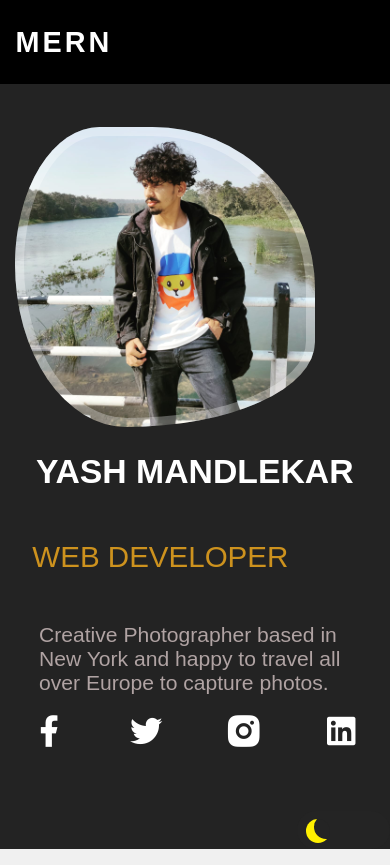
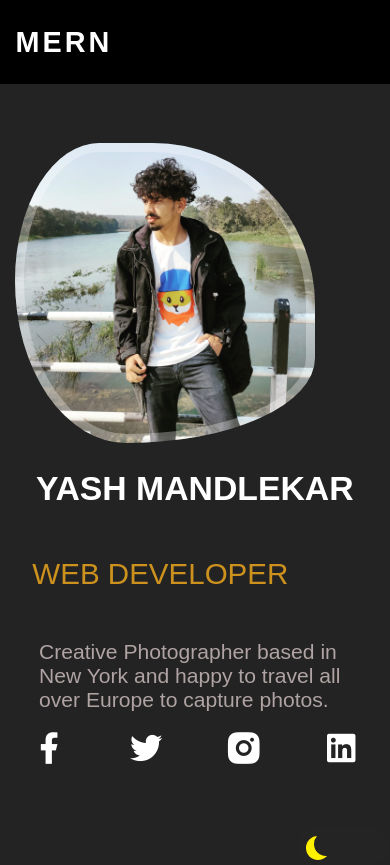
Before and after one commit to yash-mandlekar/portfolio, a React (Create React App) app: page / in a window 390 px wide. Built offline with nearby package versions, Linux system fonts and the light colour scheme.

Commit message:
updating

```diff
--- a/src/Components/Home/home.css
+++ b/src/Components/Home/home.css
@@ -238,7 +238,7 @@ input:checked + .slider:before {
     justify-content: center;
     align-items: center;
     margin-top: 10vh;
-    padding-top: 5vh;
+    padding-top: 7vh;
   }
   .homeLeft {
     display: flex;
```
